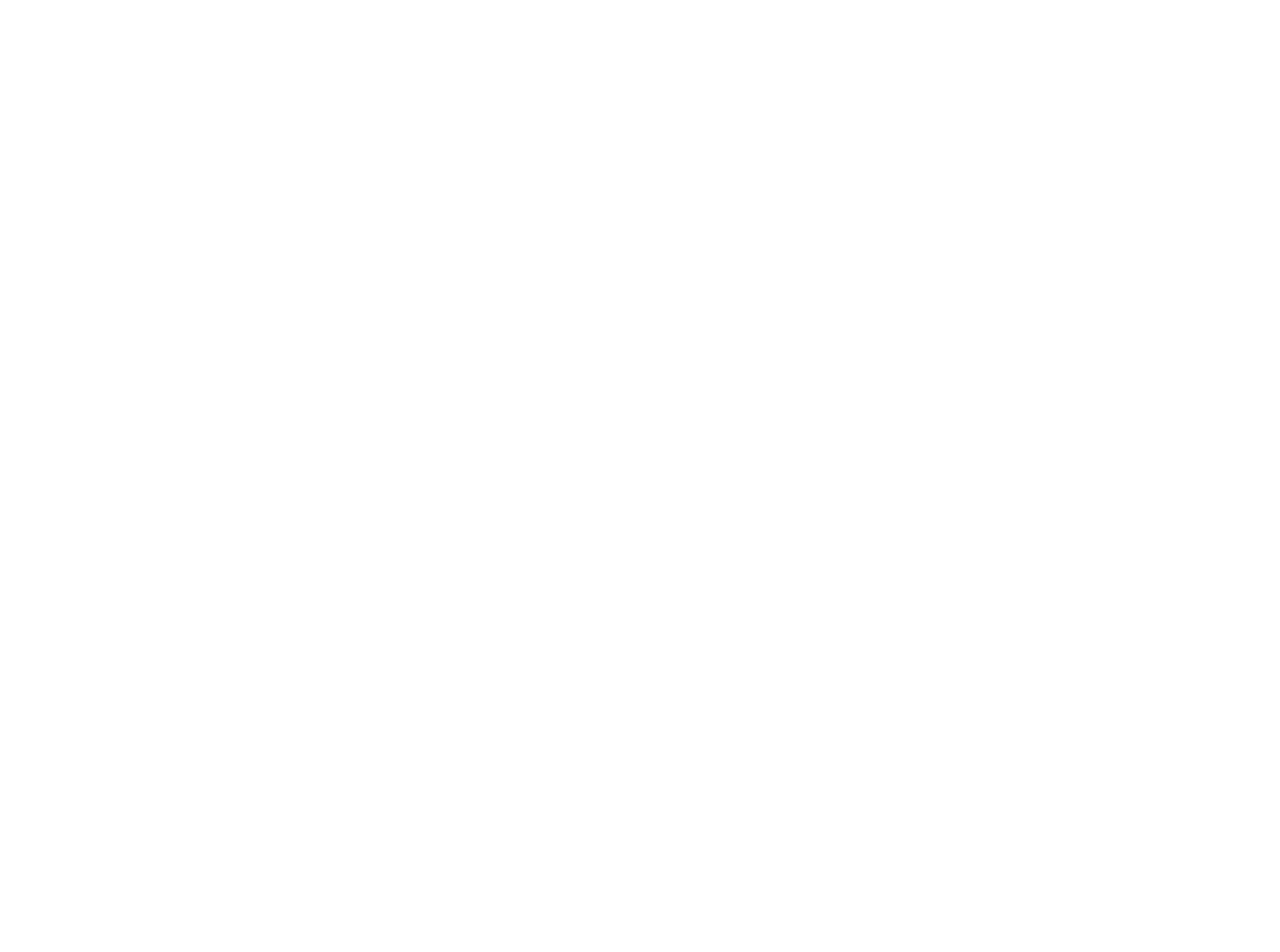
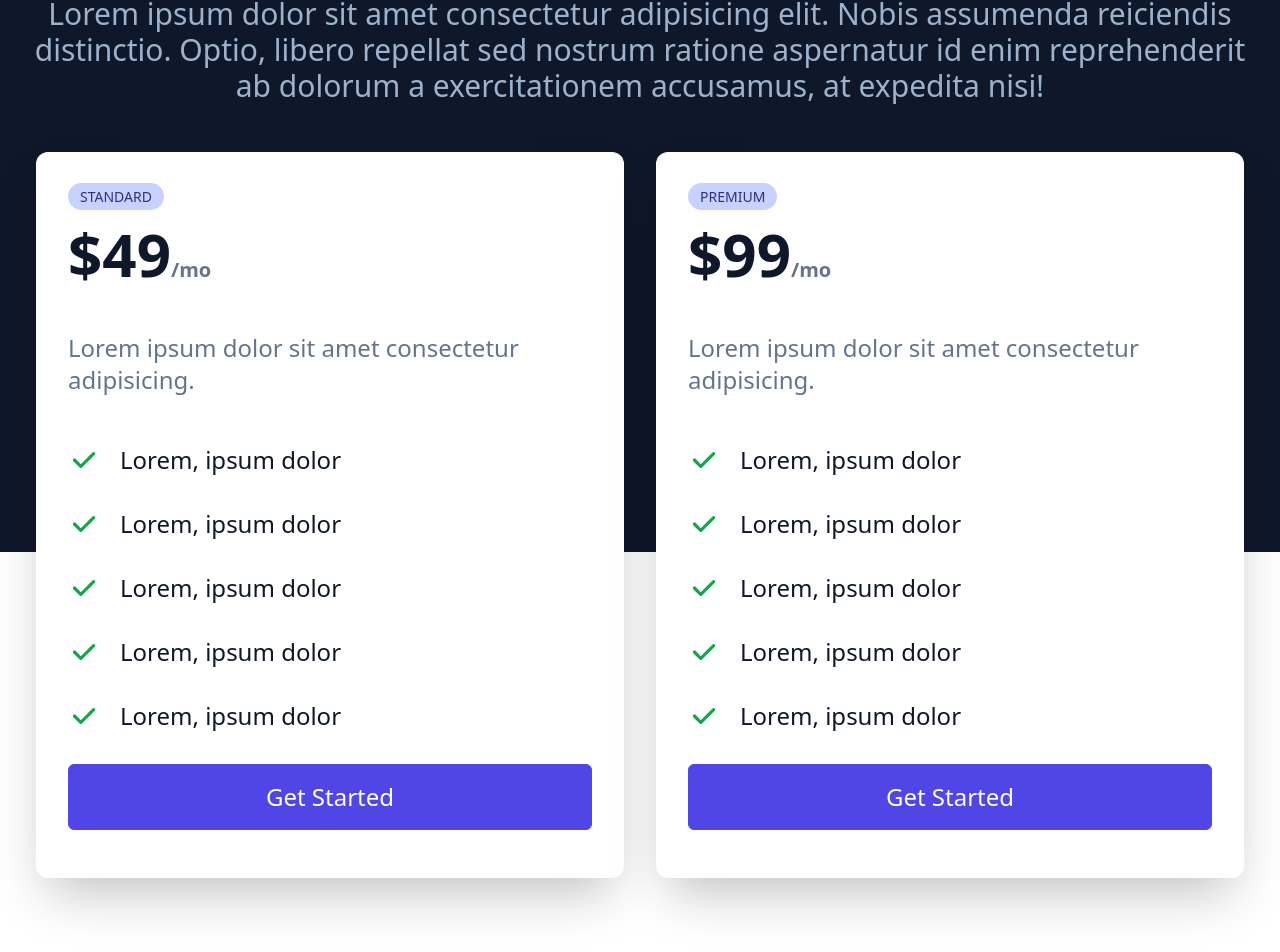
Before and after one commit to smitti24/cloud-management-app, a React (Create React App) app: page / in a window 1280 px wide. Shown: the part 3698-4650 px from the top of the page. Before the commit the page ends 3450 px from the top, so only its background shows below. Built offline with nearby package versions, Linux system fonts and the light colour scheme.

Commit message:
Added Pricing component

```diff
--- a/src/App.js
+++ b/src/App.js
@@ -2,6 +2,7 @@
 import AllInOne from "./components/AllInOne";
 import Hero from "./components/Hero";
 import Navbar from "./components/Navbar";
+import Pricing from "./components/Pricing";
 import Support from "./components/Support";
 
 function App() {
@@ -12,6 +13,7 @@
       <About />
       <Support />
       <AllInOne />
+      <Pricing />
     </>
   );
 }
--- /dev/null
+++ b/src/components/Pricing.jsx
@@ -0,0 +1,107 @@
+import { CheckIcon } from "@heroicons/react/solid";
+import React from "react";
+
+export default function Pricing() {
+  return (
+    <div className="w-full text-white my-24">
+      <div className="w-full h-[800px] bg-slate-900 absolute mix-blend-overlay"></div>
+
+      <div className="max-w-[1240px] mx-auto py-12">
+        <div className="text-center py-8 text-slate-300">
+          <h2 className="text-3xl uppercase">Pricing</h2>
+          <h3 className="text-5xl font-bold text-white py-8">
+            The right price for your research
+          </h3>
+          <p className="text-3xl text-center pt-4 mx-auto">
+            Lorem ipsum dolor sit amet consectetur adipisicing elit. Nobis
+            assumenda reiciendis distinctio. Optio, libero repellat sed nostrum
+            ratione aspernatur id enim reprehenderit ab dolorum a exercitationem
+            accusamus, at expedita nisi!
+          </p>
+        </div>
+
+        <div className="grid md:grid-cols-2 ">
+          <div className="bg-white text-slate-900 m-4 p-8 rounded-xl shadow-2xl relative">
+            <span className="uppercase px-3 py-1 bg-indigo-200 text-indigo-900 rounded-2xl text-sm">
+              Standard
+            </span>
+            <div>
+              <p className="text-6xl font-bold py-4 flex">
+                $49
+                <span className="text-xl text-slate-500 flex flex-col justify-end">
+                  /mo
+                </span>
+              </p>
+            </div>
+            <p className="text-2xl py-8 text-slate-500">
+              Lorem ipsum dolor sit amet consectetur adipisicing.
+            </p>
+            <div className="text-2xl">
+              <p className="flex py-4 ">
+                <CheckIcon className="w-8 mr-5 text-green-600" /> Lorem, ipsum
+                dolor
+              </p>
+              <p className="flex py-4">
+                <CheckIcon className="w-8 mr-5 text-green-600" /> Lorem, ipsum
+                dolor
+              </p>
+              <p className="flex py-4">
+                <CheckIcon className="w-8 mr-5 text-green-600" /> Lorem, ipsum
+                dolor
+              </p>
+              <p className="flex py-4">
+                <CheckIcon className="w-8 mr-5 text-green-600" /> Lorem, ipsum
+                dolor
+              </p>
+              <p className="flex py-4">
+                <CheckIcon className="w-8 mr-5 text-green-600" /> Lorem, ipsum
+                dolor
+              </p>
+              <button className="w-full py-4 my-4">Get Started</button>
+            </div>
+          </div>
+
+          <div className="bg-white text-slate-900 m-4 p-8 rounded-xl shadow-2xl relative">
+            <span className="uppercase px-3 py-1 bg-indigo-200 text-indigo-900 rounded-2xl text-sm">
+              Premium
+            </span>
+            <div>
+              <p className="text-6xl font-bold py-4 flex">
+                $99
+                <span className="text-xl text-slate-500 flex flex-col justify-end">
+                  /mo
+                </span>
+              </p>
+            </div>
+            <p className="text-2xl py-8 text-slate-500">
+              Lorem ipsum dolor sit amet consectetur adipisicing.
+            </p>
+            <div className="text-2xl">
+              <p className="flex py-4 ">
+                <CheckIcon className="w-8 mr-5 text-green-600" /> Lorem, ipsum
+                dolor
+              </p>
+              <p className="flex py-4">
+                <CheckIcon className="w-8 mr-5 text-green-600" /> Lorem, ipsum
+                dolor
+              </p>
+              <p className="flex py-4">
+                <CheckIcon className="w-8 mr-5 text-green-600" /> Lorem, ipsum
+                dolor
+              </p>
+              <p className="flex py-4">
+                <CheckIcon className="w-8 mr-5 text-green-600" /> Lorem, ipsum
+                dolor
+              </p>
+              <p className="flex py-4">
+                <CheckIcon className="w-8 mr-5 text-green-600" /> Lorem, ipsum
+                dolor
+              </p>
+              <button className="w-full py-4 my-4">Get Started</button>
+            </div>
+          </div>
+        </div>
+      </div>
+    </div>
+  );
+}
```
